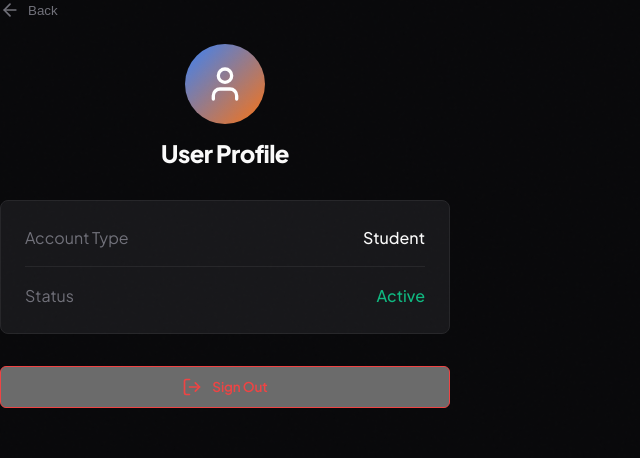
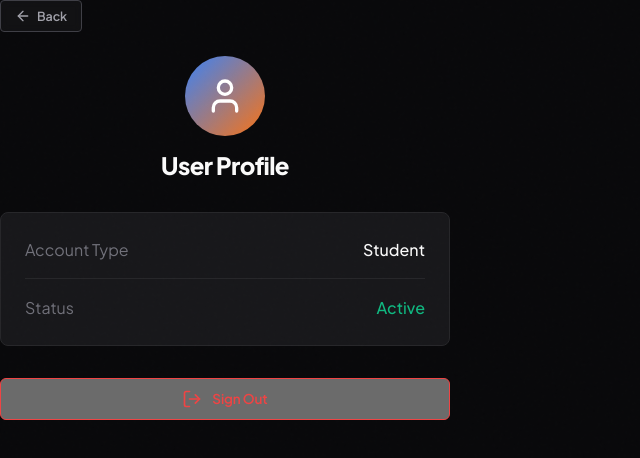
Before and after one commit to LokeshAI669/start-project, a React (Vite) app in the folder frontend/: page /profile in a window 1280 px wide. Shown: the top 458 px of the page, without its empty margins (0-640 px from the left). Built offline with nearby package versions, Linux system fonts and the light colour scheme; no server answers.

Commit message:
Style profile back button

```diff
--- a/frontend/src/pages/Profile.jsx
+++ b/frontend/src/pages/Profile.jsx
@@ -26,9 +26,10 @@ export default function Profile() {
         <div style={{ display: 'flex', alignItems: 'center', marginBottom: '24px' }}>
           <button
             onClick={handleBack}
-            style={{ background: 'none', border: 'none', color: 'var(--text-faint)', cursor: 'pointer', display: 'flex', alignItems: 'center', gap: '8px' }}
+            className="btn btn-ghost btn-sm"
+            style={{ display: 'inline-flex', alignItems: 'center', gap: '6px' }}
           >
-            <ArrowLeft size={20} /> Back
+            <ArrowLeft size={16} /> Back
           </button>
         </div>
 
```
